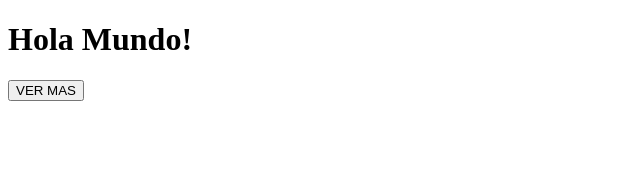
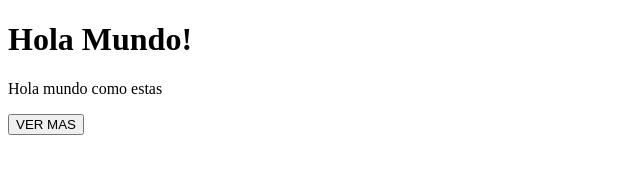
Before and after one commit to Moyi90/clase10-github, a plain HTML site: page index.html in a window 1280 px wide. Shown: the whole page, without its empty margins (0-640 px from the left). Drawn offline with Linux system fonts and the light colour scheme.

Commit message:
agregamos un parrafo al commit

```diff
--- a/index.html
+++ b/index.html
@@ -8,6 +8,7 @@
 </head>
 <body>
     <h1>Hola Mundo!</h1>
+    <p>Hola mundo como estas</p>
     <button>VER MAS</button>
 </body>
 </html>
```
